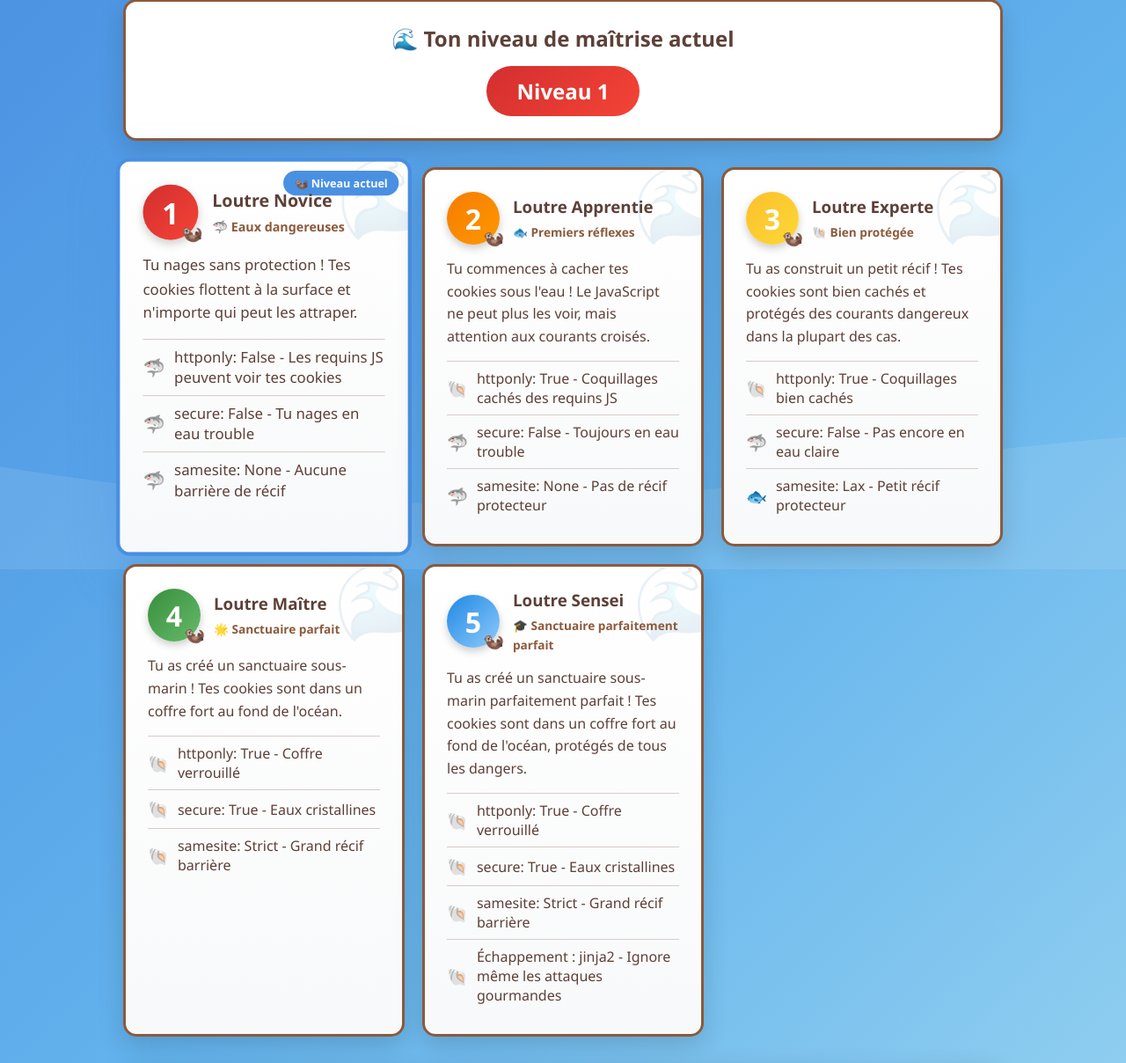
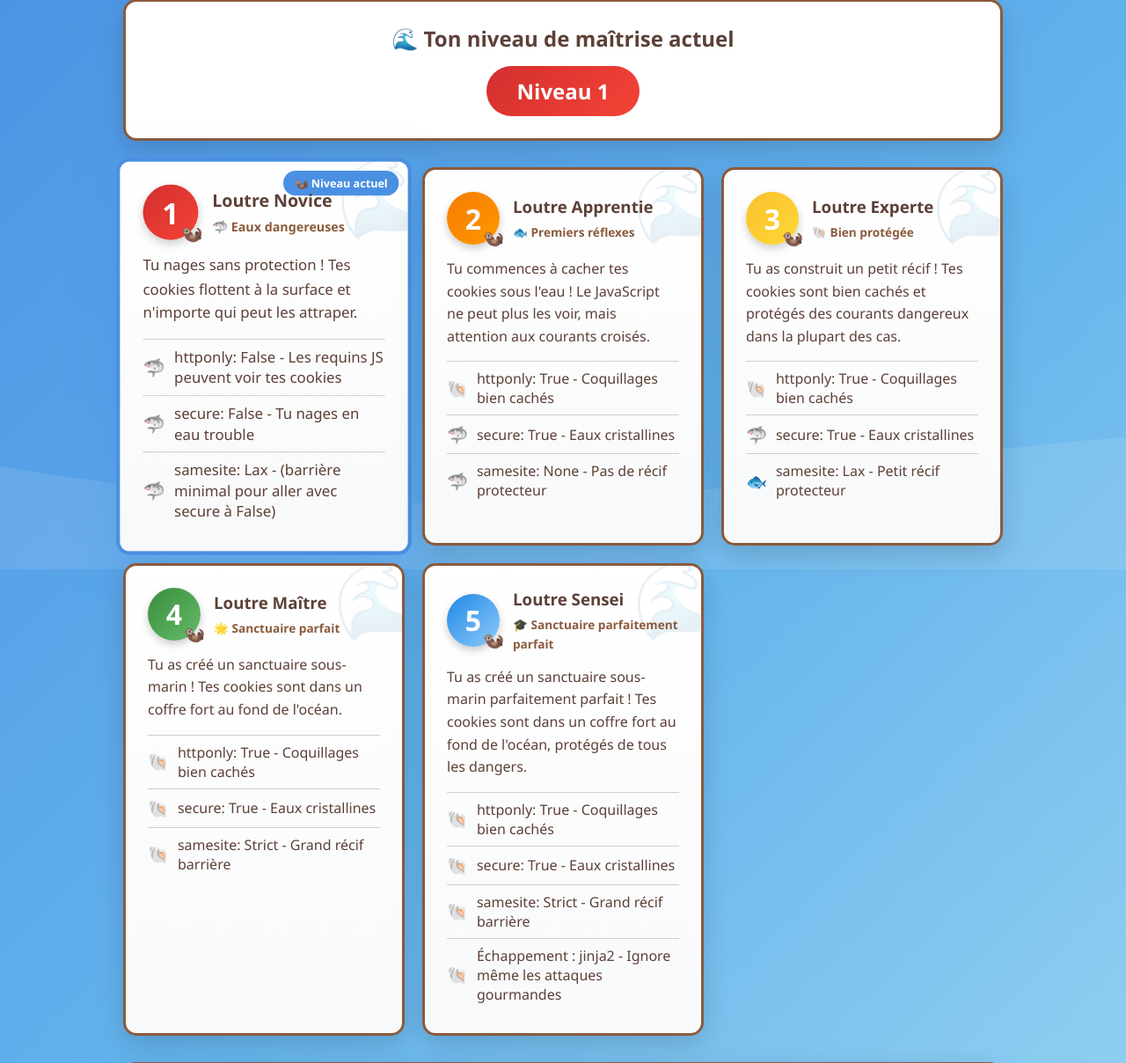
Before and after one commit to Valentxn7/web-session-hijacking-attack-and-mitigation, a Flask app: page /difficulty in a window 1280 px wide. Shown: the part 153-1361 px from the top of the page at 88% size. Run offline with Flask 3, Linux system fonts and the light colour scheme.

Commit message:
fix difficulty.html for match with new README.md

```diff
--- a/templates/difficulty.html
+++ b/templates/difficulty.html
@@ -345,7 +345,7 @@
                 <ul class="level-features">
                     <li class="danger">httponly: False - Les requins JS peuvent voir tes cookies</li>
                     <li class="danger">secure: False - Tu nages en eau trouble</li>
-                    <li class="danger">samesite: None - Aucune barrière de récif</li>
+                    <li class="danger">samesite: Lax - (barrière minimal pour aller avec secure à False)</li>
                 </ul>
             </a>
 
@@ -362,8 +362,8 @@
                     Tu commences à cacher tes cookies sous l'eau ! Le JavaScript ne peut plus les voir, mais attention aux courants croisés.
                 </p>
                 <ul class="level-features">
-                    <li class="safe">httponly: True - Coquillages cachés des requins JS</li>
-                    <li class="danger">secure: False - Toujours en eau trouble</li>
+                    <li class="safe">httponly: True - Coquillages bien cachés</li>
+                    <li class="danger">secure: True - Eaux cristallines</li>
                     <li class="danger">samesite: None - Pas de récif protecteur</li>
                 </ul>
             </a>
@@ -382,7 +382,7 @@
                 </p>
                 <ul class="level-features">
                     <li class="safe">httponly: True - Coquillages bien cachés</li>
-                    <li class="danger">secure: False - Pas encore en eau claire</li>
+                    <li class="danger">secure: True - Eaux cristallines</li>
                     <li class="warning">samesite: Lax - Petit récif protecteur</li>
                 </ul>
             </a>
@@ -400,7 +400,7 @@
                     Tu as créé un sanctuaire sous-marin ! Tes cookies sont dans un coffre fort au fond de l'océan.
                 </p>
                 <ul class="level-features">
-                    <li class="safe">httponly: True - Coffre verrouillé</li>
+                    <li class="safe">httponly: True - Coquillages bien cachés</li>
                     <li class="safe">secure: True - Eaux cristallines</li>
                     <li class="safe">samesite: Strict - Grand récif barrière</li>
                 </ul>
@@ -419,7 +419,7 @@
                     Tu as créé un sanctuaire sous-marin parfaitement parfait ! Tes cookies sont dans un coffre fort au fond de l'océan, protégés de tous les dangers.
                 </p>
                 <ul class="level-features">
-                    <li class="safe">httponly: True - Coffre verrouillé</li>
+                    <li class="safe">httponly: True - Coquillages bien cachés</li>
                     <li class="safe">secure: True - Eaux cristallines</li>
                     <li class="safe">samesite: Strict - Grand récif barrière</li>
                     <li class="safe">Échappement : jinja2 - Ignore même les attaques gourmandes</li>
```
